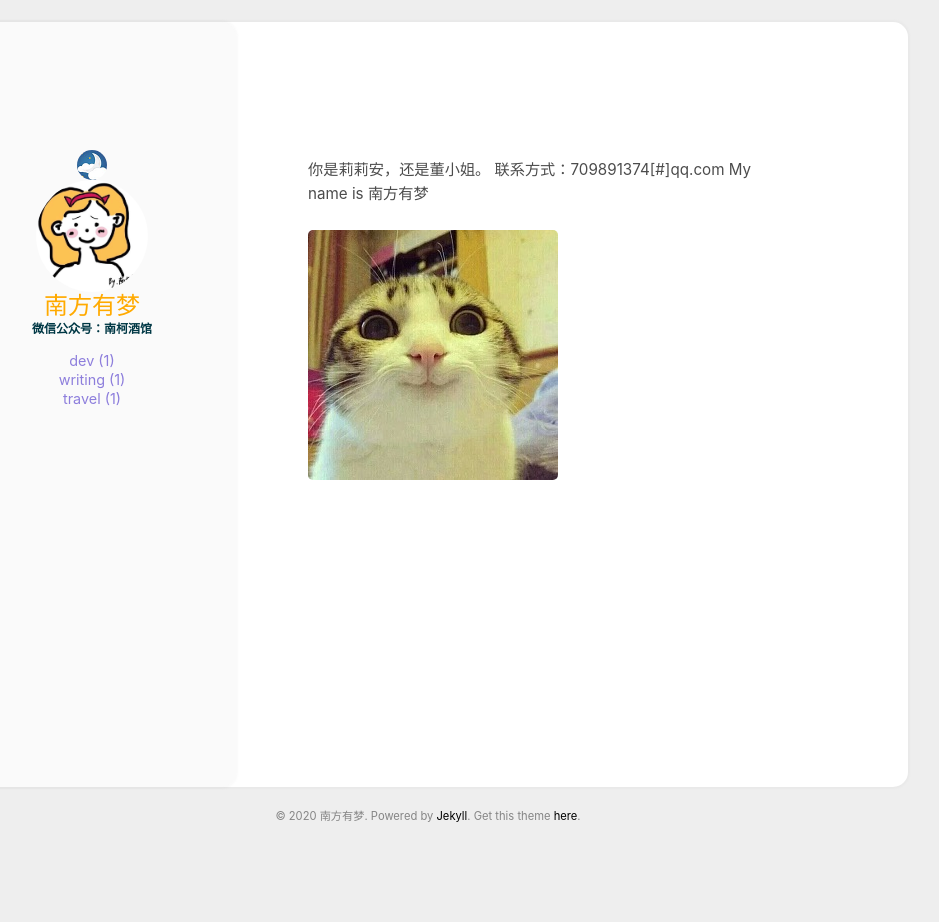
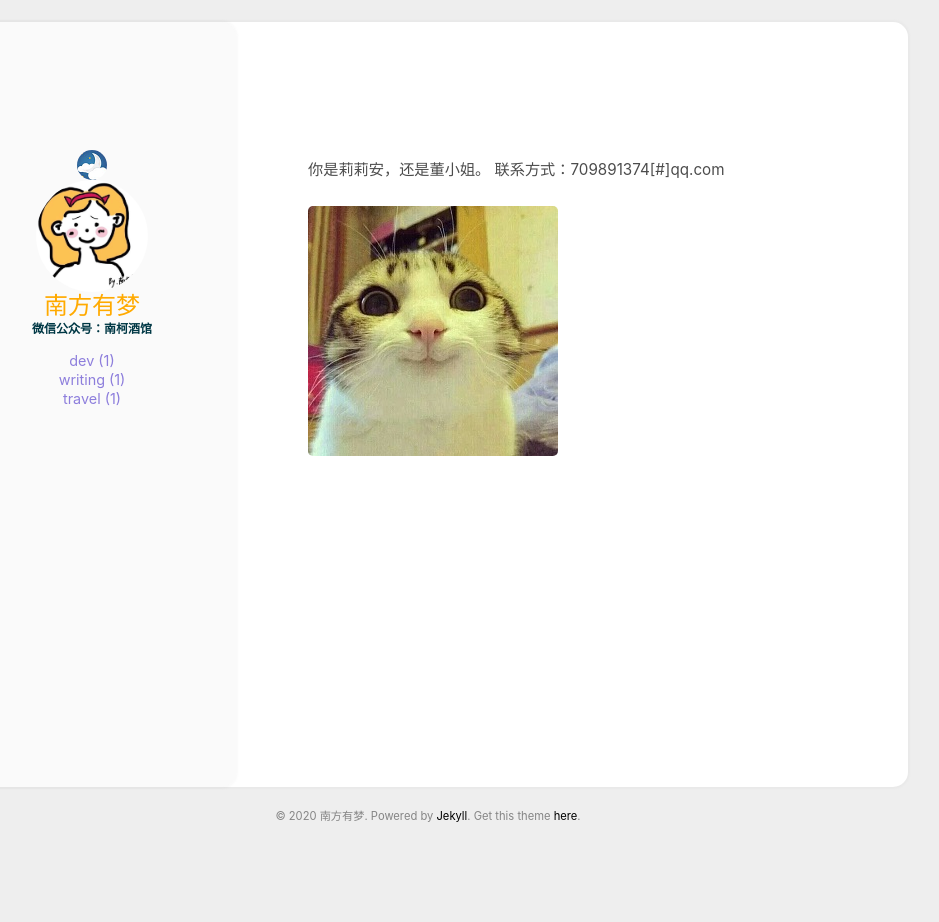
Before and after one commit to hackgov/hackgov.github.io, a Jekyll site: the page built from aboutme.html, in a window 1280 px wide. Shown: the whole page, without its empty margins (212-1151 px from the left). Built offline with Jekyll 4.4.1, drawn with Linux system fonts in a browser that asks for light colours.

Commit message:
Update aboutme.html

```diff
--- a/aboutme.html
+++ b/aboutme.html
@@ -4,9 +4,9 @@ layout: page
 
 <section class="aboutme post_content">
     <p>
-        你是莉莉安，还是董小姐。
+        你是莉莉安，还是董小姐。</b>
         联系方式：709891374[#]qq.com
-        My name is 南方有梦
+
         <br><br>
         <img src="https://hackgov.github.io/assets/img/cat1.jpg">
     </p>
```
